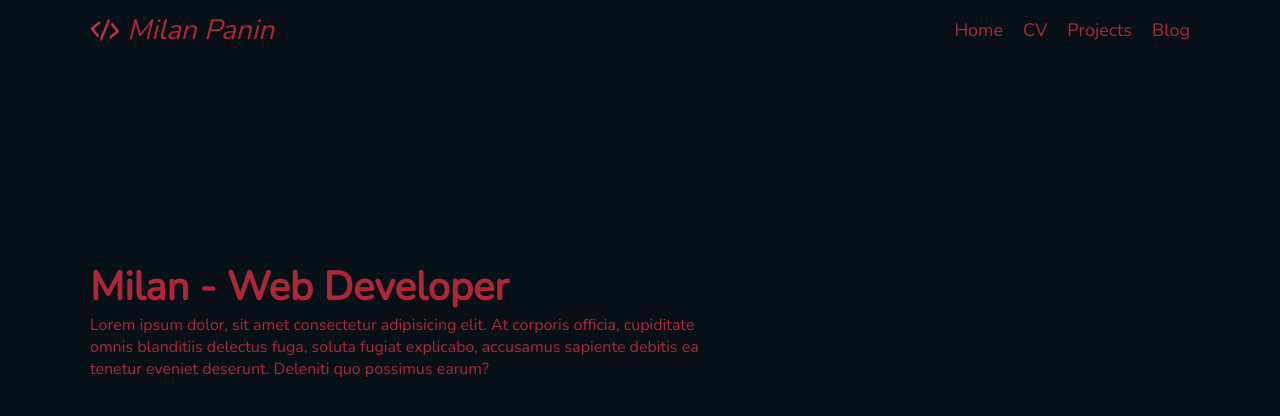
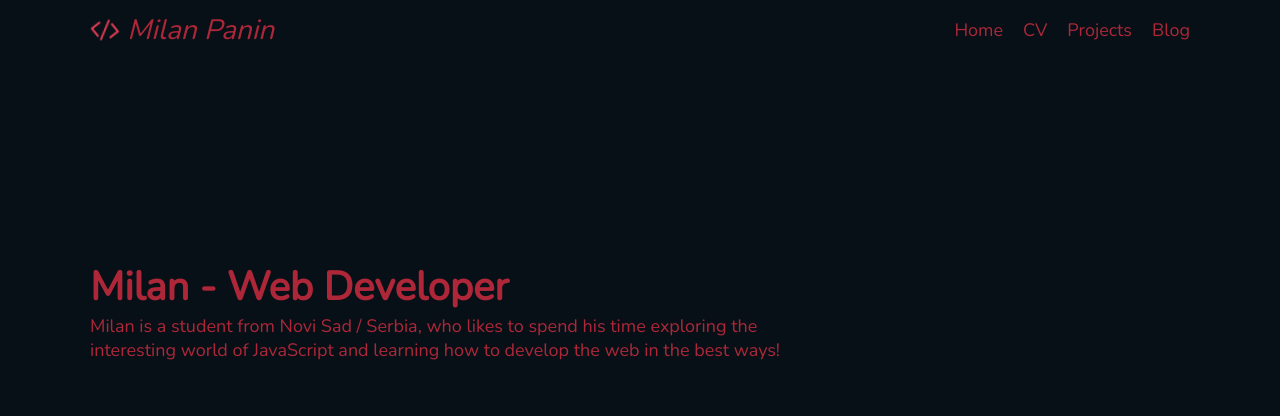
Before and after one commit to milanpanin/portfolio-page, a React (Create React App) app: page / in a window 1280 px wide. Shown: the top 416 px of the page. Built offline with nearby package versions, Linux system fonts and the light colour scheme; the HTML template or start-up script is replaced by a standard one.

Commit message:
Add some content

```diff
--- a/src/App.js
+++ b/src/App.js
@@ -3,9 +3,9 @@ import { BrowserRouter as Router, Route, Switch } from 'react-router-dom';
 import './App.css';
 import Navigation from './components/navigation/navigation';
 import Home from './components/home/home';
-import CV from './components/CV/cv';
-import Projects from './components/Projects/projects';
-import Blog from './components/Blog/blog';
+import CV from './components/cv/cv';
+import Projects from './components/projects/projects';
+import Blog from './components/blog/blog';
 
 function App() {
   return (
--- a/src/components/home/home.css
+++ b/src/components/home/home.css
@@ -8,8 +8,8 @@
 }
 
 .header-details{
-    font-size: 16px;
-    max-width: 650px;
+    font-size: 18px;
+    max-width: 700px;
 }
 
 @media only screen and (max-width: 1130px) {
--- a/src/components/home/home.jsx
+++ b/src/components/home/home.jsx
@@ -5,9 +5,8 @@ const Home = () => {
         <section className="home">
             <h1 className="header-text">Milan - Web Developer</h1>
             <p className="header-details">
-                Lorem ipsum dolor, sit amet consectetur adipisicing elit. At corporis officia,
-                cupiditate omnis blanditiis delectus fuga, soluta fugiat explicabo, accusamus
-                sapiente debitis ea tenetur eveniet deserunt. Deleniti quo possimus earum?
+                Milan is a student from Novi Sad / Serbia, who likes to spend his time exploring the
+                interesting world of JavaScript and learning how to develop the web in the best ways!
             </p>
         </section>
     );
```
